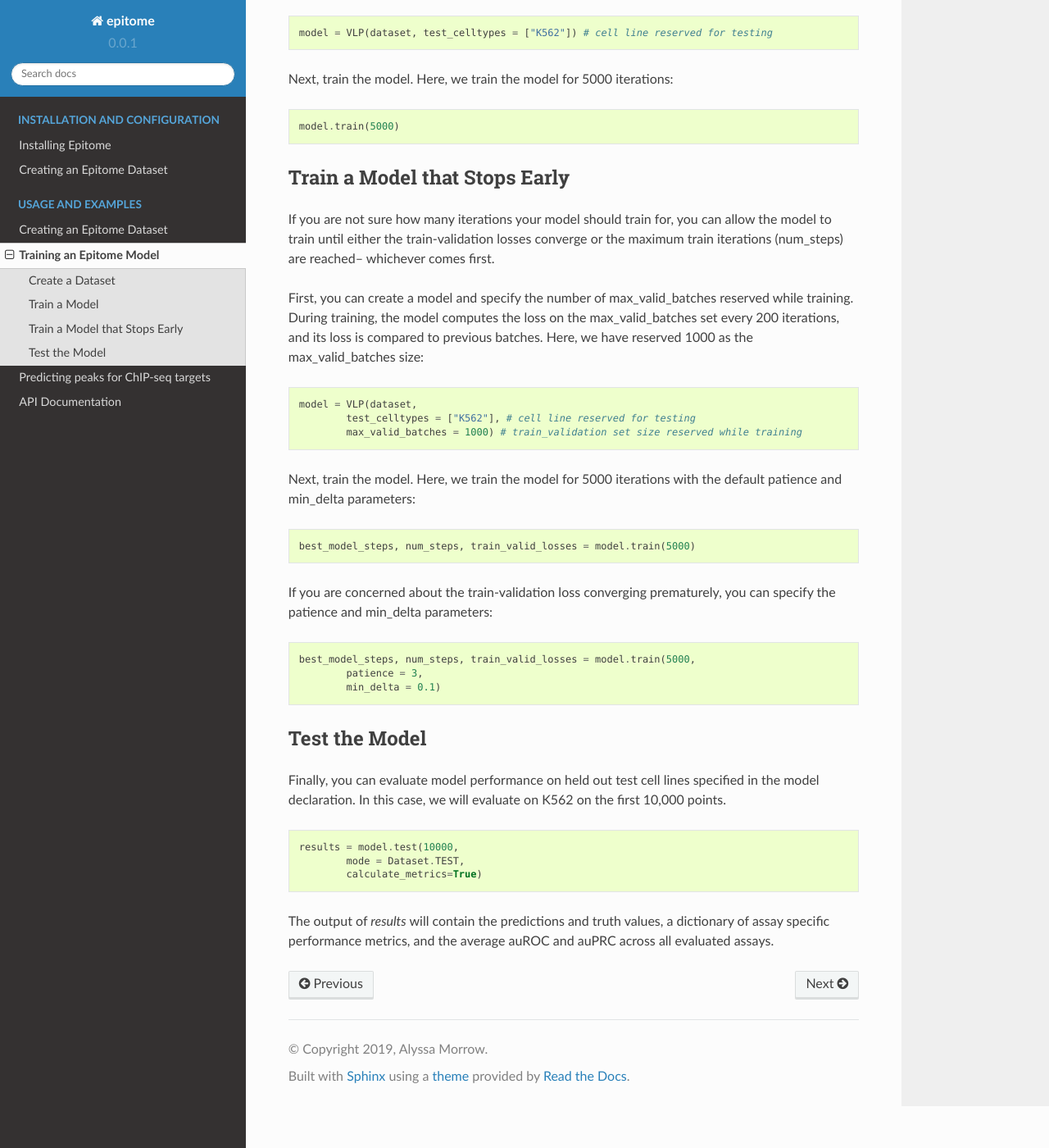
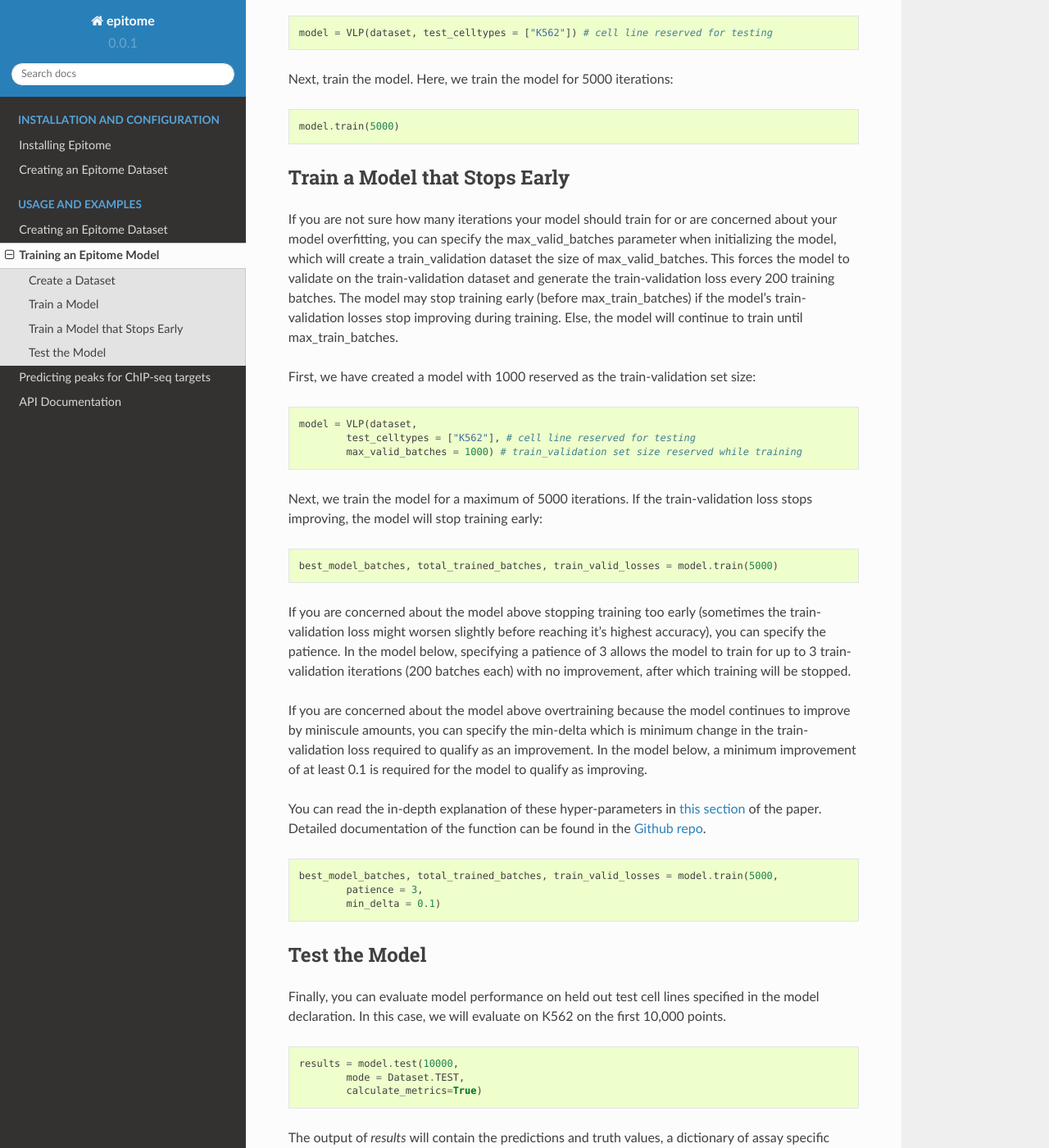
Before and after one commit to YosefLab/epitome, a Sphinx documentation site: the page built from docs/usage/train.rst, in a window 1280 px wide and 1400 px high, scrolled down 694 px. Shown: the whole window at 82% size. Built offline with Sphinx 7.4.7 and the Read the Docs theme 2.0.0, drawn with Linux system fonts in a browser that asks for light colours; pages that are not in the unit, such as notebooks, are missing from menus.

Commit message:
documentation: change steps to batches and specify early stopping params in docs

```diff
--- a/docs/usage/train.rst
+++ b/docs/usage/train.rst
@@ -40,10 +40,17 @@ Next, train the model. Here, we train the model for 5000 iterations:
 	model.train(5000)
 
 Train a Model that Stops Early
-----------------
-If you are not sure how many iterations your model should train for, you can allow the model to train until either the train-validation losses converge or the maximum train iterations (num_steps) are reached-- whichever comes first.
+-------------------------------
+If you are not sure how many iterations your model should train for or are concerned
+about your model overfitting, you can specify the max_valid_batches parameter when
+initializing the model, which will create a train_validation dataset the size of
+max_valid_batches. This forces the model to validate on the train-validation dataset
+and generate the train-validation loss every 200 training batches. The model may
+stop training early (before max_train_batches) if the model's train-validation
+losses stop improving during training. Else, the model will continue to train
+until max_train_batches.
 
-First, you can create a model and specify the number of max_valid_batches reserved while training. During training, the model computes the loss on the max_valid_batches set every 200 iterations, and its loss is compared to previous batches. Here, we have reserved 1000 as the max_valid_batches size:
+First, we have created a model with 1000 reserved as the train-validation set size:
 
 .. code:: python
 
@@ -51,23 +58,40 @@ First, you can create a model and specify the number of max_valid_batches reserv
 		test_celltypes = ["K562"], # cell line reserved for testing
 		max_valid_batches = 1000) # train_validation set size reserved while training
 
-Next, train the model. Here, we train the model for 5000 iterations with the default patience and min_delta parameters:
+Next, we train the model for a maximum of 5000 iterations. If the train-validation
+loss stops improving, the model will stop training early:
 
 .. code:: python
 
-	best_model_steps, num_steps, train_valid_losses = model.train(5000)
+	best_model_batches, total_trained_batches, train_valid_losses = model.train(5000)
 
-If you are concerned about the train-validation loss converging prematurely, you can specify the patience and min_delta parameters:
+If you are concerned about the model above stopping training too early (sometimes
+the train-validation loss might worsen slightly before reaching it's highest accuracy),
+you can specify the patience. In the model below, specifying a patience of 3 allows
+the model to train for up to 3 train-validation iterations (200 batches each) with
+no improvement, after which training will be stopped.
+
+If you are concerned about the model above overtraining because the model continues
+to improve by miniscule amounts, you can specify the min-delta which is minimum
+change in the train-validation loss required to qualify as an improvement. In the
+model below, a minimum improvement of at least 0.1 is required for the model to
+qualify as improving.
+
+You can read the in-depth explanation of these hyper-parameters in
+`this section <https://www.overleaf.com/project/5cd315cb8028bd409596bdff>`__ of the
+paper. Detailed documentation of the function can be found in the
+`Github repo <https://github.com/YosefLab/epitome>`__.
 
 .. code:: python
 
-	best_model_steps, num_steps, train_valid_losses = model.train(5000,
+	best_model_batches, total_trained_batches, train_valid_losses = model.train(5000,
 		patience = 3,
 		min_delta = 0.1)
 
 Test the Model
 ----------------
-Finally, you can evaluate model performance on held out test cell lines specified in the model declaration. In this case, we will evaluate on K562 on the first 10,000 points.
+Finally, you can evaluate model performance on held out test cell lines specified
+in the model declaration. In this case, we will evaluate on K562 on the first 10,000 points.
 
 .. code:: python
 
@@ -75,4 +99,6 @@ Finally, you can evaluate model performance on held out test cell lines specifie
 		mode = Dataset.TEST,
 		calculate_metrics=True)
 
-The output of `results` will contain the predictions and truth values, a dictionary of assay specific performance metrics, and the average auROC and auPRC across all evaluated assays.
+The output of `results` will contain the predictions and truth values, a dictionary
+of assay specific performance metrics, and the average auROC and auPRC across all
+evaluated assays.
```
Also changed, not shown: 1 other file.
